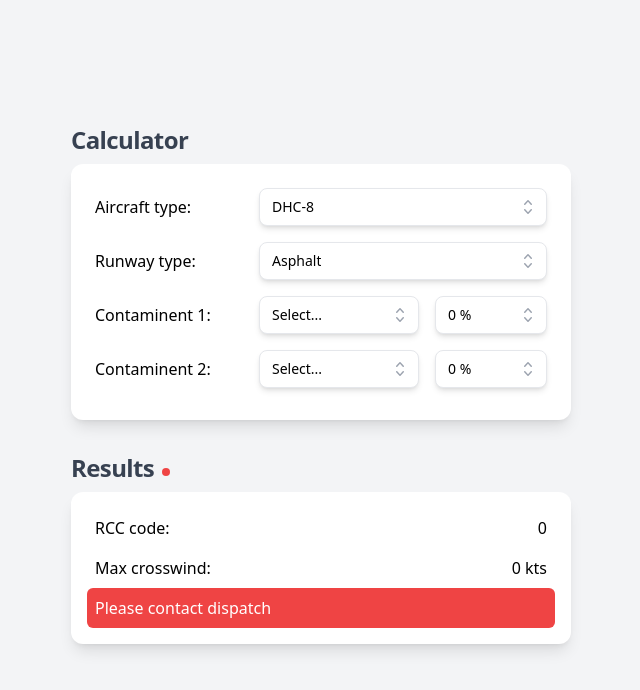
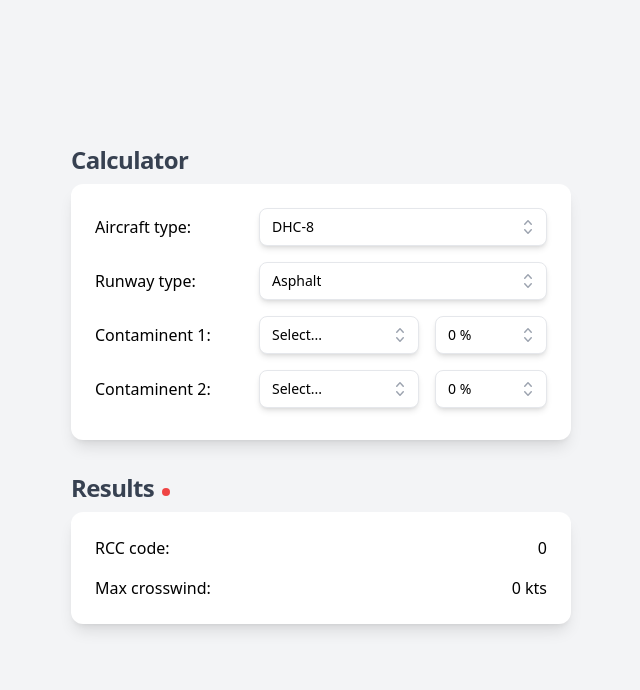
Before and after one commit to Lecter2508/rccui, a React (Vite) app: page / in a window 1280 px wide. Shown: the top 690 px of the page, without its empty margins (319-959 px from the left). Built offline with nearby package versions, Linux system fonts and the light colour scheme.

Commit message:
Final commit for Mathieu

```diff
--- a/src/App.jsx
+++ b/src/App.jsx
@@ -9,7 +9,7 @@ const CONTAMINENT2 = ["Select...", ...Array.from({ length: 11 }, (_, index) => `
 const PERCENTAGE = Array.from({ length: 11 }, (_, index) => `${index * 10} %`);
 
 function App() {
-  const [showAlert] = useState(true); //TODO set to false by default
+  const [showAlert] = useState(false); //TODO set to false by default
   //TODO Set all the callbacks from ChoiceListBox components and state to update the interface
 
   return (
```
